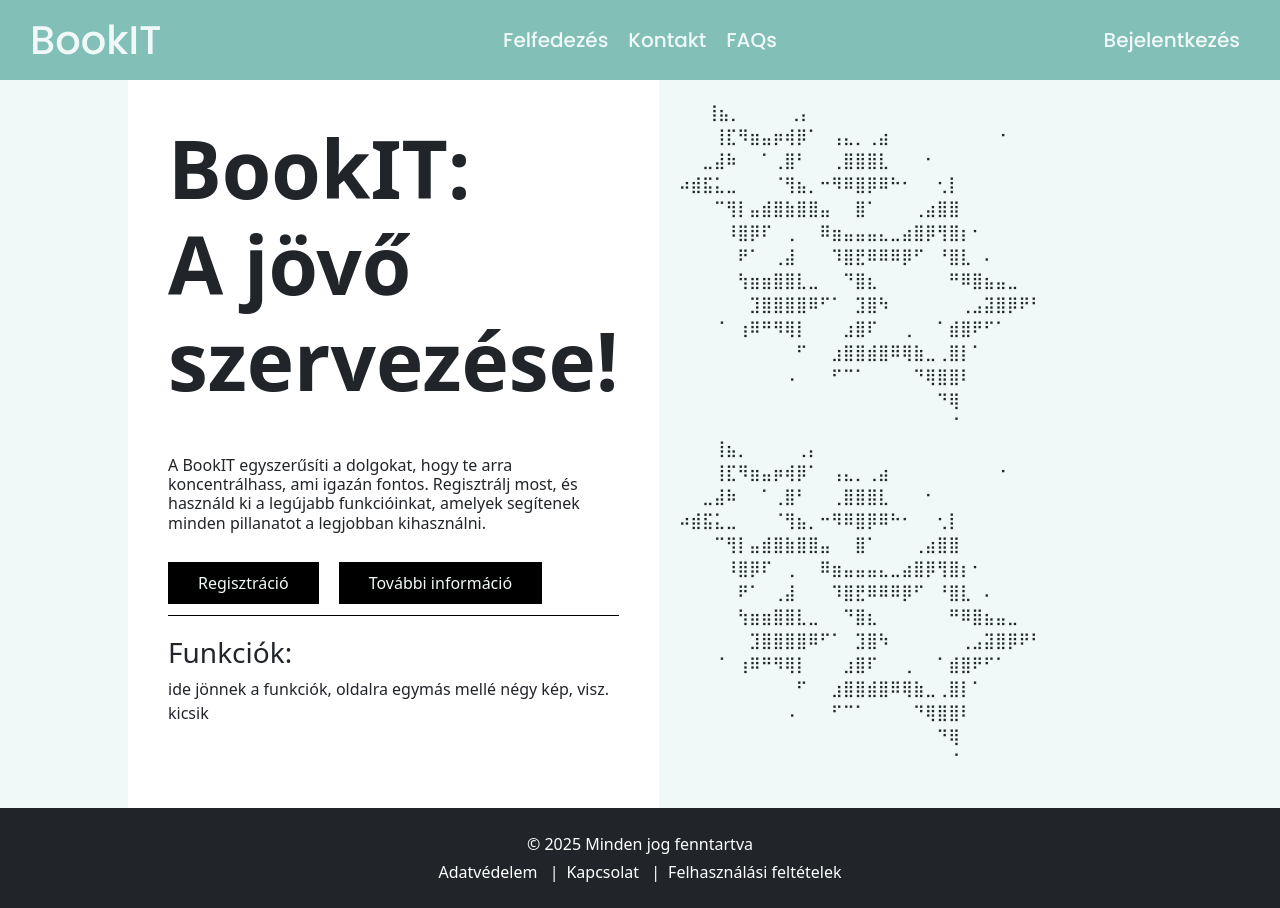
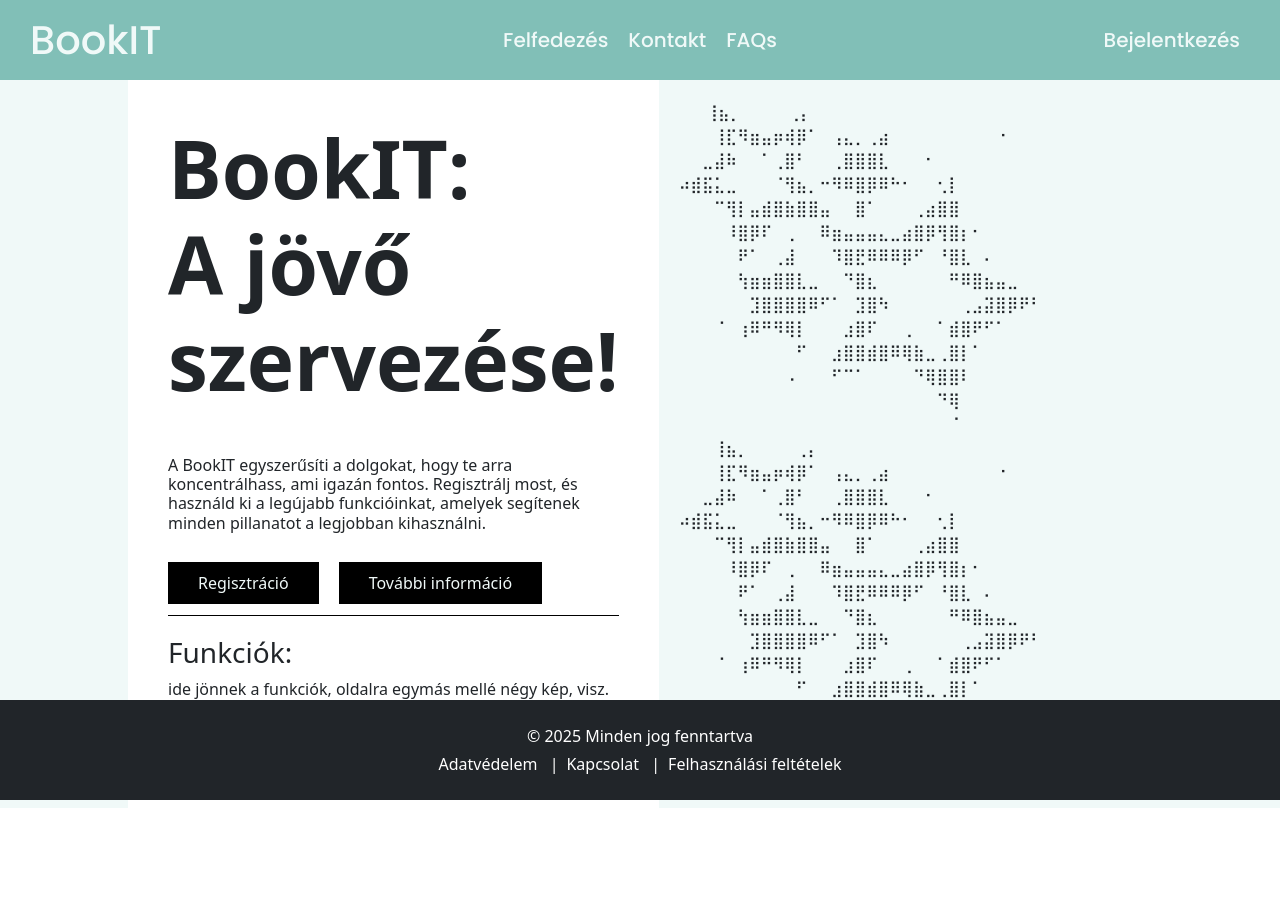
Before and after one commit to Booking-BA-BO/frontend, a React (Vite) app: page / in a window 1280 px wide. After the commit the page ends 808 px from the top, so only its background shows below. Built offline with nearby package versions, Linux system fonts and the light colour scheme.

Commit message:
Cards és footer szerkesztve

```diff
--- a/src/pages/Cards.jsx
+++ b/src/pages/Cards.jsx
@@ -5,9 +5,12 @@ import "../style/Card.css";
 export default function Cards() {
   return (
     <>
+      <div className="content">
         <div className="cimEsNav">
           <h1>Munkáim</h1>
-        <a href="#"><h3>Mindent mutass</h3></a>
+          <a href="#">
+            <h3>Mindent mutass</h3>
+          </a>
         </div>
         <div className="kartyak">
           <CardComponent />
@@ -17,6 +20,7 @@ export default function Cards() {
             <button class="plus">+</button>
           </div>
         </div>
+      </div>
     </>
   );
 }
--- a/src/style/Card.css
+++ b/src/style/Card.css
@@ -2,11 +2,13 @@
   width: 260px;
   height: 260px;
   border-radius: 20px;
-  background: #ffd3dd;
+  background: #f3a2be;
   padding: 1.8rem;
   border: 2px solid #c3c6ce;
   transition: 0.5s ease-out;
   margin: 30px;
+  min-width: 200px;
+  min-height: 200px;
  }
 
  .card:hover {
--- a/src/style/Cards.css
+++ b/src/style/Cards.css
@@ -1,14 +1,13 @@
 .kartyak{
     display: flex;
-    margin: 50px;
     justify-content:  center;
-    max-width: 5000px;
 }
 
 .cimEsNav{
+    margin-top: 25px;
+    padding-top: 25px;
     display: flex;
-    justify-content:  space-between;
-    margin: 25px;
+    justify-content:  space-around;
     align-items: center;
 }
 
@@ -16,3 +15,9 @@
     color: black;
 
 }
+
+@media (max-width: 1100px) {
+    .kartyak{
+        flex-wrap: wrap;
+    }
+  }
--- a/src/style/Footer.css
+++ b/src/style/Footer.css
@@ -11,3 +11,11 @@
     position: none;
   }
 } */
+
+
+.footer{
+  position: fixed;
+  left: 0;
+  bottom: 0;
+  width: 100%;
+}
```
Lines whose indentation alone changed are shown as unchanged.
